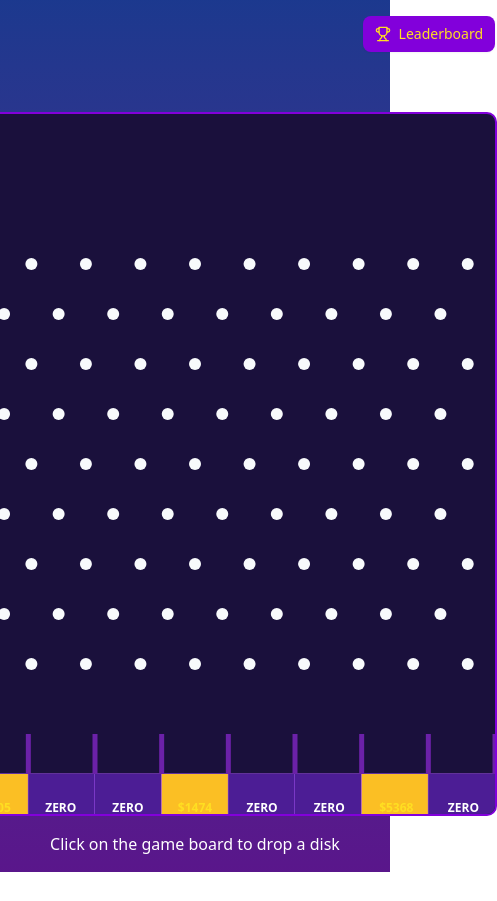
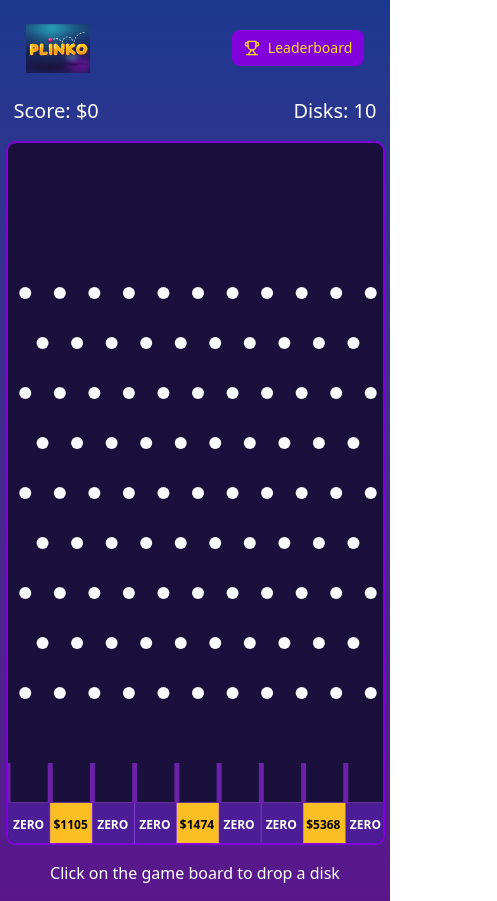
Before and after one commit to cloudflips32/PlinkoGaming, a Next.js app: page / in a window 390 px wide. Both pictures are taken after a click on the button "Start Game". Shown: the whole page, 497 px wide, since content can reach past the window. Before the commit the page ends 872 px from the top, so only its background shows below. Built offline with nearby package versions, Linux system fonts and the light colour scheme.

Commit message:
mobile design, buckets, disks adjusted

```diff
--- a/src/components/BucketValues.jsx
+++ b/src/components/BucketValues.jsx
@@ -5,10 +5,10 @@ export default function BucketValues ({ bucketValues }) {
         {bucketValues.map((value, index) => (
           <div
             key={index}
-            className={`text-xs font-bold ${[1, 4, 7].includes(index) ? "text-yellow-300" : "text-white"}`}
+            className={`text-xs font-bold ml-1 mb-3 ${[1, 4, 7].includes(index) ? "text-black" : "text-white"}`}
             style={{ width: "66px", textAlign: "center" }}
           >
-            {[1, 4, 7].includes(index) ? `$${value}` : <span className="font-bold">ZERO</span>}
+            {[1, 4, 7].includes(index) ? `$${value}` : <span className="text-xs font-bold">ZERO</span>}
           </div>
         ))}
       </div>
--- a/src/components/GameBoard.jsx
+++ b/src/components/GameBoard.jsx
@@ -4,7 +4,7 @@ import { createSpringWall } from "../utils/physics"
 const GameBoard = {
   create: (engine) => {
     const world = engine.world
-    const width = 600
+    const width = 380
     const height = 700
     const pegRadius = 6
     const wallThickness = 20
--- a/src/components/Header.jsx
+++ b/src/components/Header.jsx
@@ -3,17 +3,24 @@
 import { Button } from "@/components/ui/button"
 import { Trophy } from "lucide-react"
 
+import Image from "next/image"
+
 export default function Header({ onOpenLeaderboard }) {
   return (
-    <header className="w-full max-w-[600px] flex justify-between items-center mb-4">
-      <h1 className="text-3xl font-bold text-white">Plinko!</h1>
+    <header className="w-full max-w-[95vw] flex mb-4 bg-transparent px-4 py-2 rounded-lg">
+      <div className="flex space-x-4">
+        <Image src="/Plinko_Thumbnail.jpg" width={80} height={80} alt="logo" />
+      </div>
+      <div className="flex space-x-2 items-center justify-between w-full">
+        <h1 className="text-2xl font-bold text-yellow-300">        </h1>
         <Button
-        className="flex items-center gap-2 bg-purple-700 hover:bg-purple-800 text-yellow-300 border-none"
+          className="gap-2 bg-purple-700 hover:bg-purple-800 text-yellow-300 border-none transition duration-300 ease-in-out"
           onClick={onOpenLeaderboard}
         >
           <Trophy size={18} className="text-yellow-300" />
           Leaderboard
         </Button>
+      </div>
     </header>
   )
 }
--- a/src/components/PlinkoGame.jsx
+++ b/src/components/PlinkoGame.jsx
@@ -30,7 +30,7 @@ export default function PlinkoGame() {
       canvas: canvasRef.current,
       engine: engine,
       options: {
-        width: 600,
+        width: 375,
         height: 700,
         wireframes: false,
         background: "#1a103c",
@@ -77,7 +77,7 @@ export default function PlinkoGame() {
       <div className="relative">
         <canvas
           ref={canvasRef}
-          width={600}
+          width={360}
           height={700}
           className="border-2 border-purple-700 rounded-lg cursor-pointer"
           onClick={handleCanvasClick}
--- a/src/components/ScoreDisplay.jsx
+++ b/src/components/ScoreDisplay.jsx
@@ -1,8 +1,8 @@
 export default function ScoreDisplay({ score, disksRemaining }) {
   return (
     <div className="mb-4 flex justify-between w-full max-w-[600px]">
-      <div className="text-white text-xl">Score: ${score}</div>
-      <div className="text-white text-xl">Disks: {disksRemaining}</div>
+      <div className="text-white ml-2 text-xl">Score: ${score}</div>
+      <div className="text-white mr-2 text-xl">Disks: {disksRemaining}</div>
     </div>
   )
 }
--- a/src/hooks/useGameLogic.js
+++ b/src/hooks/useGameLogic.js
@@ -81,7 +81,7 @@ export default function useGameLogic(engineRef) {
       if (disksRemaining <= 0 || !engineRef.current) return
 
       const width = 600
-      const diskRadius = 15
+      const diskRadius = 11
       const columnWidth = width / 9
       const dropX = columnWidth * columnIndex + columnWidth / 2
 
```
Also changed, not shown: public/Plinko_Thumbnail.jpg (added), public/image.png (added). Lines whose indentation alone changed are shown as unchanged.
